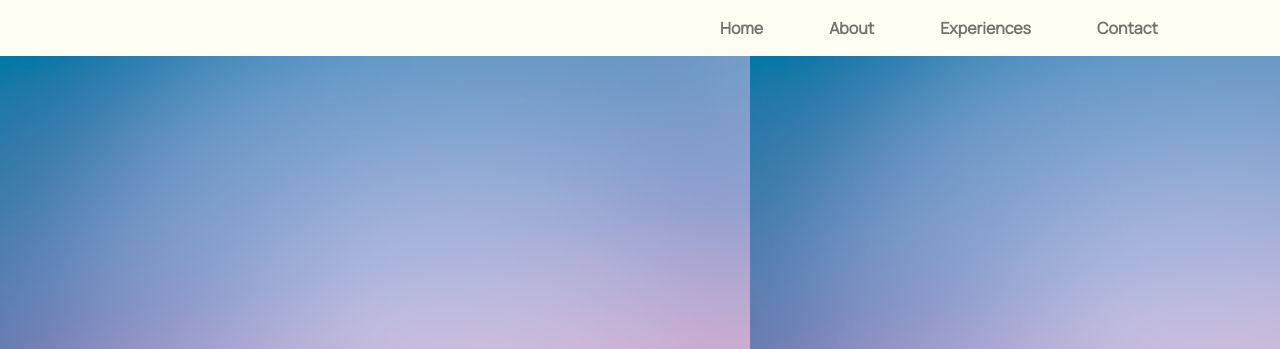
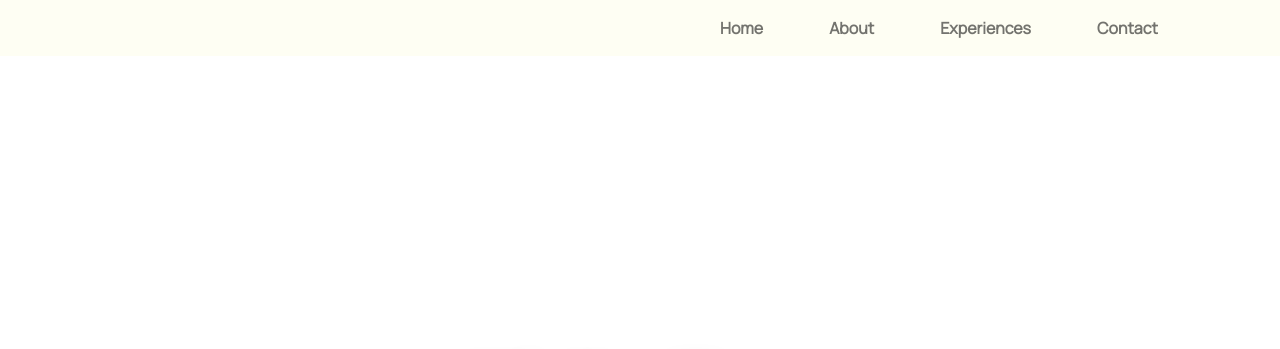
Before and after one commit to erzajanitra/Pemrograman-Web-B, a plain HTML site: page index.html in a window 1280 px wide. Shown: the top 349 px of the page. Drawn offline with Linux system fonts and the light colour scheme.

Commit message:
Update index.html

```diff
--- a/index.html
+++ b/index.html
@@ -47,7 +47,7 @@
 
 
 <!-- ======= home ======= -->
-<section class="hero d-flex align-items-center"  style=" background: #FEFEF3 url(/img/homebg.jpg)" >
+<section class="hero d-flex align-items-center" >
 
         <div class="container">
             <div class="row align-items-center">
```
